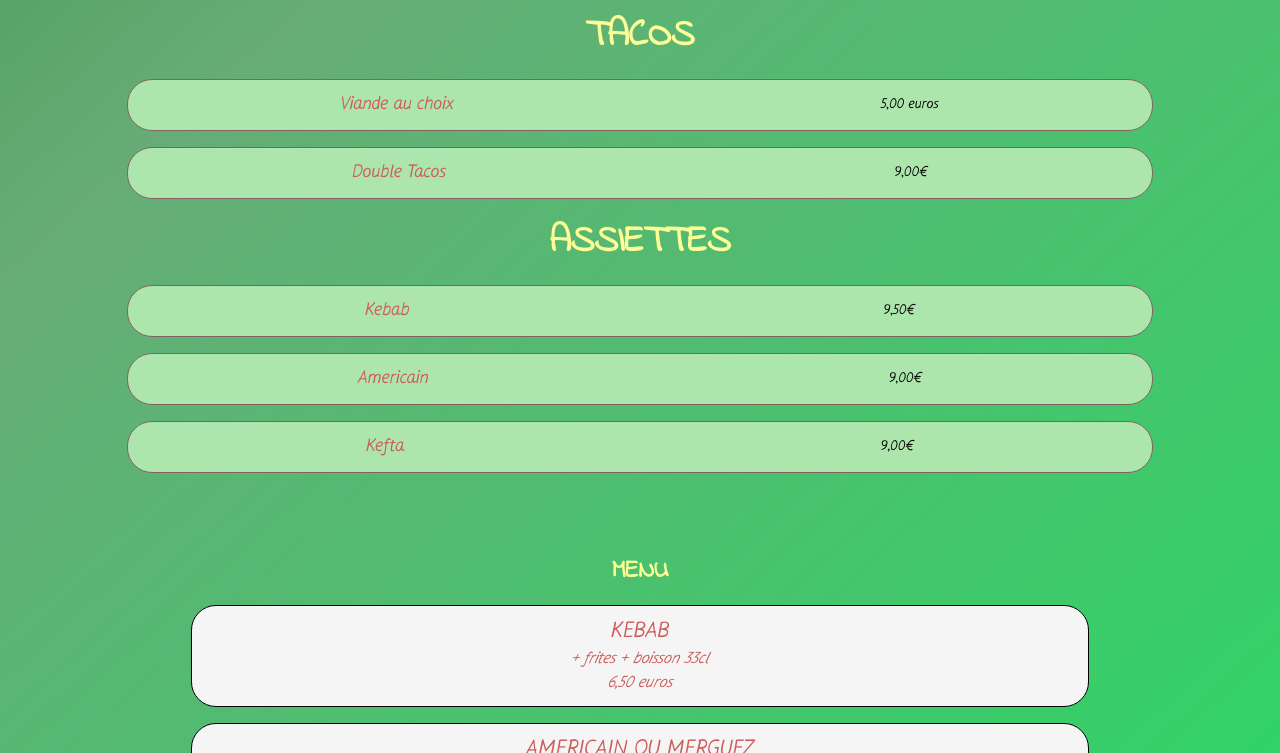
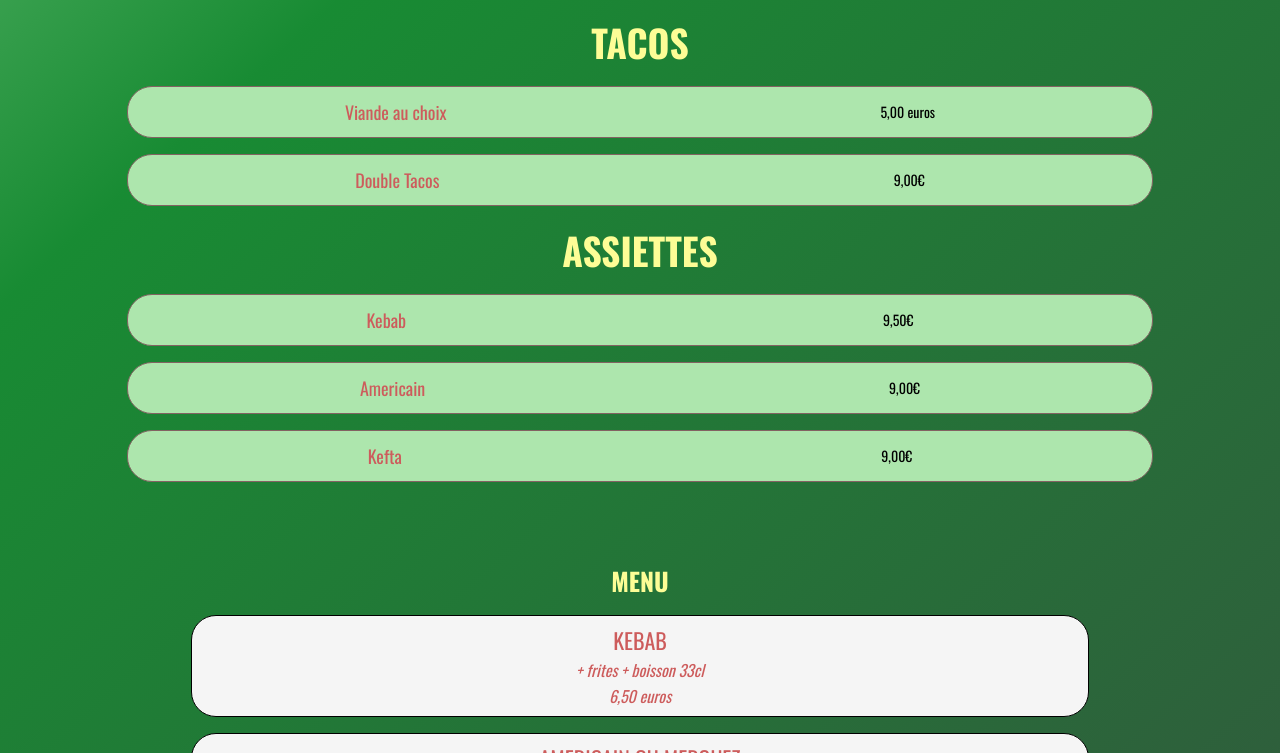
Before and after one commit to psychoniac/new_pacha, a website: page index.html in a window 1280 px wide. Shown: the part 2047-2800 px from the top of the page. Drawn offline with nearby package versions, Linux system fonts and the light colour scheme.

Commit message:
reorganisation du code

```diff
--- a/index.html
+++ b/index.html
@@ -5,6 +5,12 @@
     <meta http-equiv="X-UA-Compatible" content="IE=edge" />
     <meta name="viewport" content="width=device-width, initial-scale=1.0" />
     <link rel="stylesheet" href="./public/css/style.css" />
+    <link rel="preconnect" href="https://fonts.googleapis.com" />
+    <link rel="preconnect" href="https://fonts.gstatic.com" crossorigin />
+    <link
+      href="https://fonts.googleapis.com/css2?family=Oswald:wght@300;400;500;600;700&display=swap"
+      rel="stylesheet"
+    />
 
     <title>New Pacha</title>
   </head>
--- a/sass/base/_contener.scss
+++ b/sass/base/_contener.scss
@@ -1,7 +1,7 @@
 .contener {
   background: linear-gradient(138deg,
-      rgba(19, 130, 27, 1) 15%,
-      rgba(103, 172, 119, 1) 39%,
-      rgba(31, 224, 98, 1) 76%);
-  width: 100%;
+      rgb(171, 235, 175) 15%,
+      rgb(24, 139, 51) 39%,
+      rgb(55, 78, 63) 76%);
+  min-width: 375px;
 }
--- a/sass/main.scss
+++ b/sass/main.scss
@@ -1,9 +1,10 @@
-@import "./base/reset";
-@import "./utils/variables";
-@import "./utils/font";
-@import "./base/contener";
-@import "./layout/header";
-@import "./composants/item-menu";
-@import "./pages/menu_list";
-@import "./pages/snacking";
-@import "./layout/footer";
+@import"../sass/base/reset";
+@import"../sass/utils/variables";
+@import"../sass/utils/font";
+@import"../sass/utils/mixins";
+@import "../sass/base/contener";
+@import"../sass/composants/item-menu";
+@import"../sass/layout/header";
+@import"../sass/layout/footer";
+@import"../sass/pages/menu_list";
+@import"../sass/pages/snacking";
--- a/sass/utils/_font.scss
+++ b/sass/utils/_font.scss
@@ -2,8 +2,16 @@
   font-family: indie_flower;
   src: url(/public/font/Indie_Flower/IndieFlower-Regular.ttf);
 }
+
 @font-face {
   font-family: flow-ext;
   src: url(/public/font/flow-ext/Flow.otf),
     url(/public/font/flow-ext/Flow_B.otf);
 }
+
+@import url('https://fonts.googleapis.com/css2?family=Oswald:wght@300;400;500;600;700&display=swap');
+
+@font-face {
+  font-family: oswald;
+  src: url(/public/font/Oswald/Oswald-VariableFont_wght.ttf);
+}
--- a/sass/utils/_variables.scss
+++ b/sass/utils/_variables.scss
@@ -1,5 +1,5 @@
-$font_title: indie_flower;
-$font_txt: flow-ext;
+$font_title: oswald;
+$font_txt: oswald;
 $color_title: #fdfd96;
 $color_txt: #cd5c5c;
 $size_title: 25px;
```
Also changed, not shown: public/css/style.css, 1 other file.
